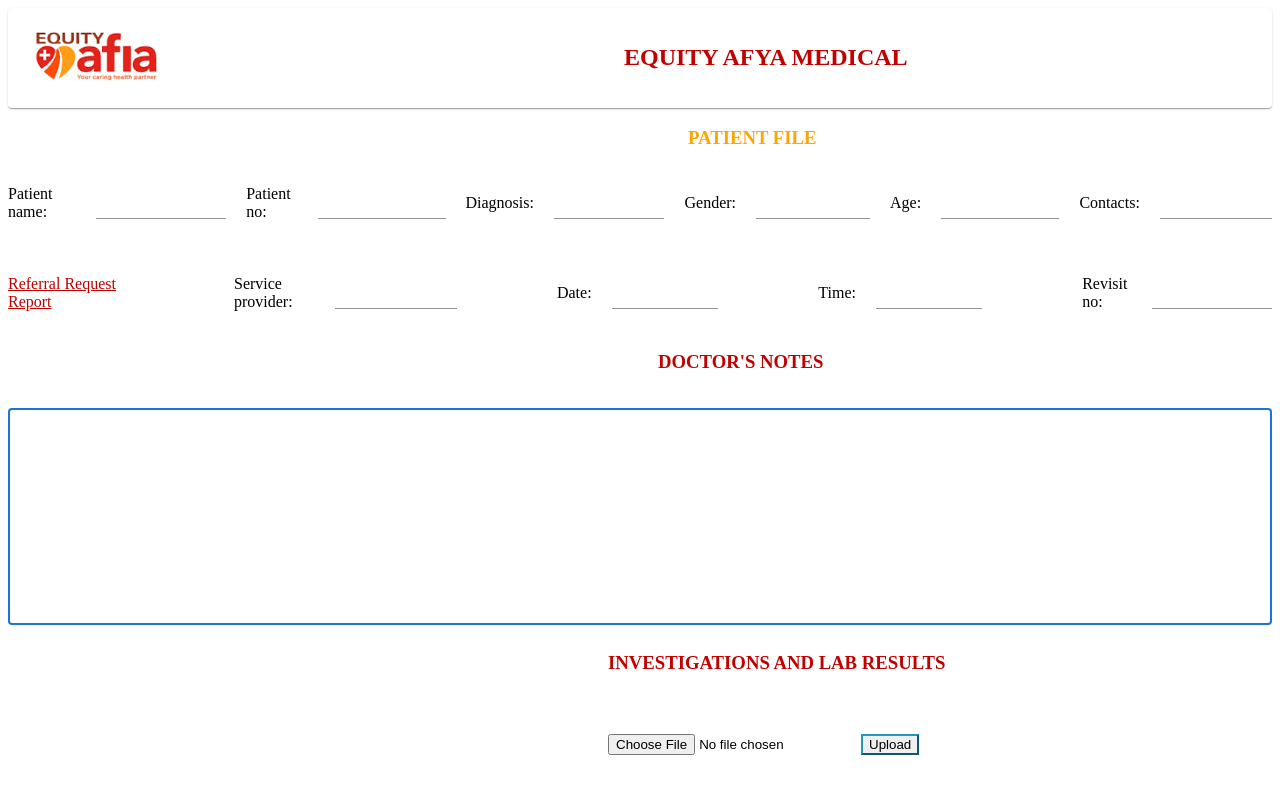
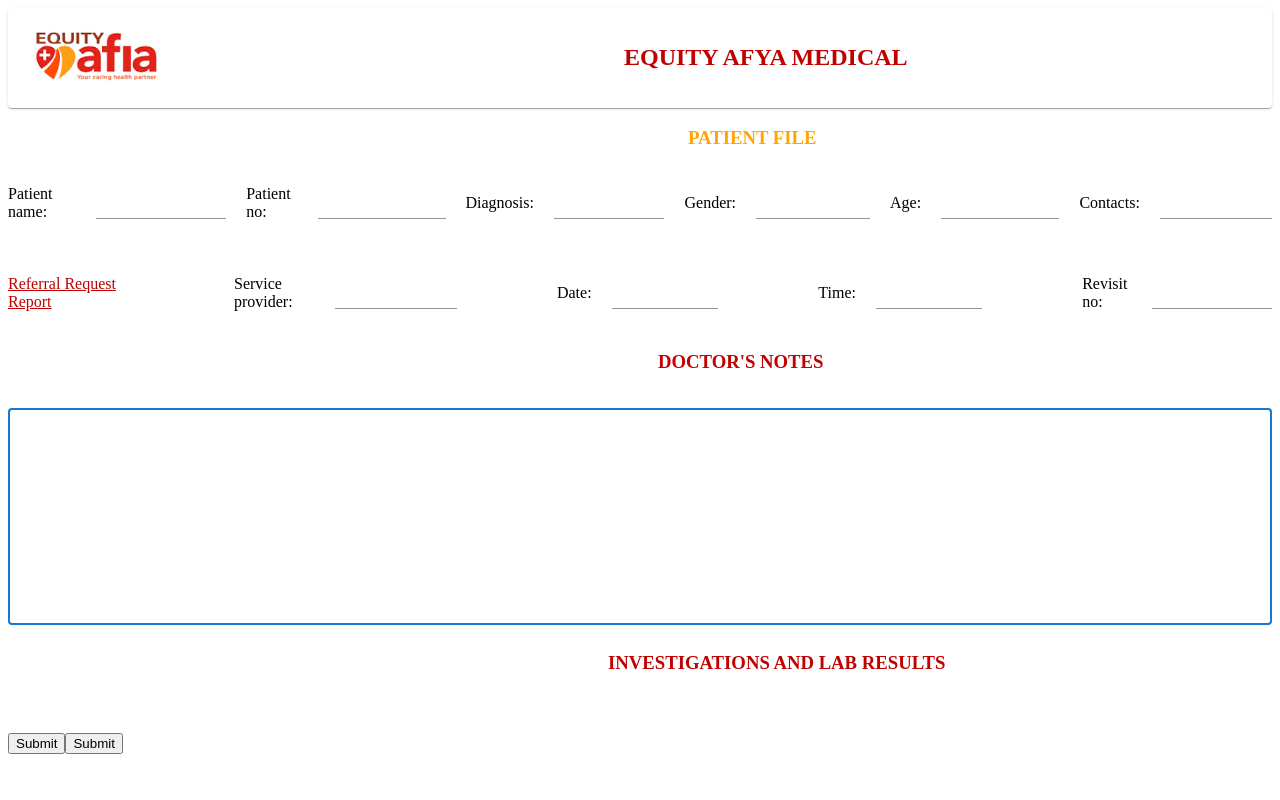
Before and after one commit to Equity-Afya/client-frontend, a React (Vite) app: page /patient-file in a window 1280 px wide. Shown: the top 800 px of the page. Built offline with nearby package versions, Linux system fonts and the light colour scheme.

Commit message:
update button

```diff
--- a/src/components/PatientDetails/PatientDetails.jsx
+++ b/src/components/PatientDetails/PatientDetails.jsx
@@ -171,7 +171,8 @@ function PatientDetails () {
               />
             </Box>
             <h3 style={{marginLeft:600, color:'#C00100'}}>INVESTIGATIONS AND LAB RESULTS</h3>
-
+            <button style={{marginTop:40, color:'C00100'}}>Submit</button>
+            <button style={{marginTop:40, color:'C00100'}}>Submit</button>
 
 
 
```
